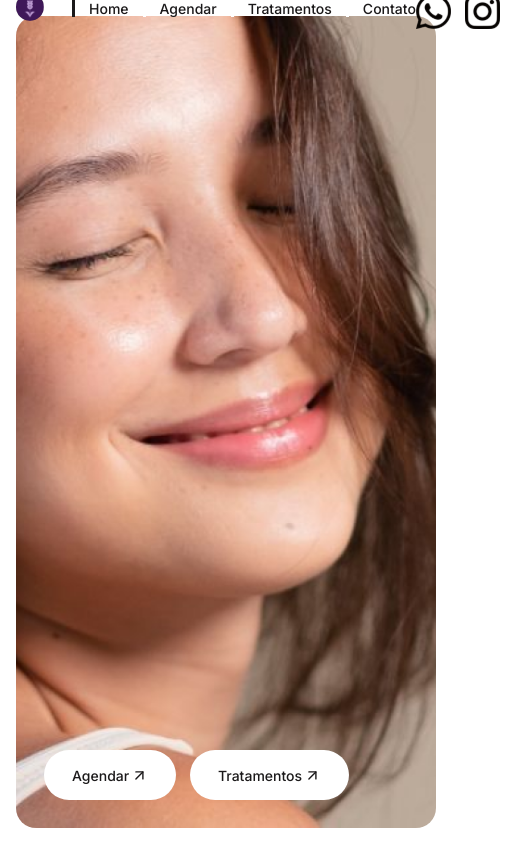
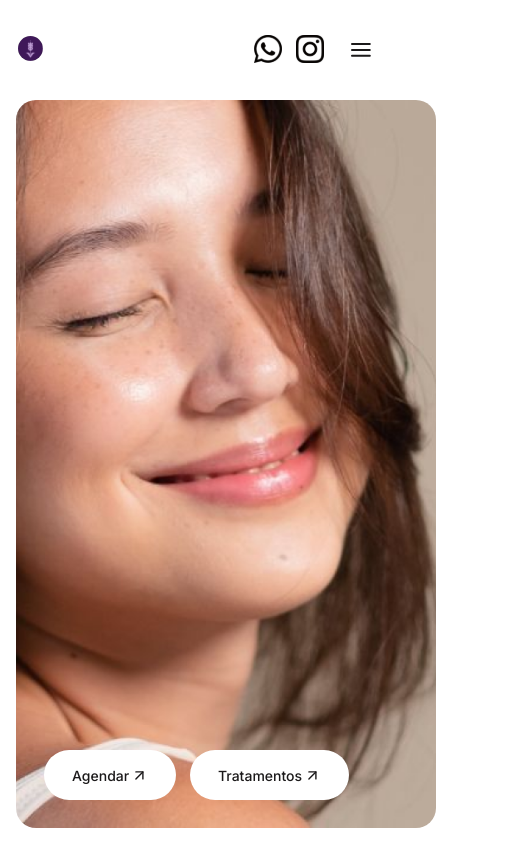
Before and after one commit to ViniciusGabrielll/template-clinica-de-estetica-2-frontend, a React (Vite) app: page / in a window 390 px wide. Shown: the top 844 px of the page, 517 px wide, since content can reach past the window. Built offline with nearby package versions, Linux system fonts and the light colour scheme.

Commit message:
feat: add responsive to all client pages

```diff
--- a/src/components/Footer/Footer.module.css
+++ b/src/components/Footer/Footer.module.css
@@ -2,6 +2,7 @@
     background-color: var(--primary-color);
     padding: var(--default-padding);
     display: flex;
+    min-height: 75vh;
     flex-direction: column;
     gap: var(--default-padding);
     border-top-left-radius: var(--default-border-radius);
--- a/src/components/Header/Header.module.css
+++ b/src/components/Header/Header.module.css
@@ -9,7 +9,7 @@
     align-items: center;
     padding-left: var(--default-padding);
     padding-right: var(--default-padding);
-    height: var(--default-padding);
+    height: var(--header-height);
     align-items: center;
     background-color: var(--white-color);
 }
@@ -42,12 +42,100 @@
 .headerContact {
     display: flex;
     gap: 1rem;
+    height: 2rem;
 }
 
-.headerContact a{
+.headerContact a img{
     height: 2rem;
 }
 
 .markHeader {
     height: 2rem;
 }
+
+.menuButton {
+    display: none;
+    border: none;
+    background: none;
+    padding: 0;
+    cursor: pointer;
+    color: var(--primary-text-color);
+    font-size: 1.8rem;
+}
+
+@media (max-width: 768px) {
+    .header {
+        padding-left: 1.25rem;
+        padding-right: 1.25rem;
+    }
+
+    .headerContent {
+        gap: 0;
+    }
+
+    .nav {
+        position: fixed;
+        top: var(--header-height);
+        left: 0;
+        right: 0;
+        display: flex;
+        flex-direction: column;
+        gap: 0;
+        padding: 1rem 1.25rem;
+        background-color: var(--white-color);
+        transform: translateX(-120%);
+        opacity: 0;
+        visibility: hidden;
+        transition: transform 0.3s ease, visibility 0.3s ease;
+    }
+
+    .navOpen {
+        transform: translateY(0);
+        opacity: 1;
+        visibility: visible;
+    }
+
+    .nav a {
+        width: auto;
+        padding: 1rem;
+        border-left: none;
+        border-bottom: 1px solid #eee;
+    }
+
+    .nav a:hover,
+    .nav a.active {
+        border-left: none;
+        color: var(--primary-text-color);
+    }
+
+    .nav a:last-child {
+        border-bottom: none;
+    }
+
+    .headerContact {
+        align-items: center;
+    }
+
+
+    .menuButton {
+        display: flex;
+        align-items: center;
+        justify-content: center;
+        margin-left: 0.75rem;
+    }
+}
+
+@media (max-width: 480px) {
+    .whatsAppHeader,
+    .instagramHeader {
+        height: 1.7rem;
+    }
+
+    .menuButton {
+        font-size: 1.7rem;
+    }
+
+    .markHeader {
+        height: 1.8rem;
+    }
+}
--- a/src/components/Header/Header.tsx
+++ b/src/components/Header/Header.tsx
@@ -4,39 +4,92 @@ import styles from "./Header.module.css";
 import whatsapp from "../../assets/icons/whatsapp.svg";
 import instagram from "../../assets/icons/instagram.svg";
 import { NavLink } from "react-router-dom";
-
-
+import { FiMenu, FiX } from "react-icons/fi";
+import { useState } from "react";
 
 export default function Header() {
+    const [menuOpen, setMenuOpen] = useState(false);
+
+    const closeMenu = () => {
+        setMenuOpen(false);
+    };
+
     return (
-        <div className={styles.header}>
+        <header className={styles.header}>
             <div className={styles.headerContent}>
-                <NavLink to="/">
+                <NavLink to="/" onClick={closeMenu}>
                     <img className={styles.markHeader} src={data.mark} alt="Logo" />
                 </NavLink>
-                <nav className={styles.nav}>
-                    <NavLink to="/" end className={({ isActive }) =>
-                        isActive ? styles.active : ""
-                    }>Home</NavLink>
-                    <NavLink to="/agendamento" className={({ isActive }) =>
-                        isActive ? styles.active : ""
-                    }>Agendar</NavLink>
-                    <NavLink to="/tratamentos" className={({ isActive }) =>
-                        isActive ? styles.active : ""
-                    }>Tratamentos</NavLink>
-                    <NavLink to="/contato" className={({ isActive }) =>
-                        isActive ? styles.active : ""
-                    }>Contato</NavLink>
+
+                <nav className={`${styles.nav} ${menuOpen ? styles.navOpen : ""}`}>
+                    <NavLink
+                        to="/"
+                        end
+                        onClick={closeMenu}
+                        className={({ isActive }) =>
+                            isActive ? styles.active : ""
+                        }
+                    >
+                        Home
+                    </NavLink>
+
+                    <NavLink
+                        to="/agendamento"
+                        onClick={closeMenu}
+                        className={({ isActive }) =>
+                            isActive ? styles.active : ""
+                        }
+                    >
+                        Agendar
+                    </NavLink>
+
+                    <NavLink
+                        to="/tratamentos"
+                        onClick={closeMenu}
+                        className={({ isActive }) =>
+                            isActive ? styles.active : ""
+                        }
+                    >
+                        Tratamentos
+                    </NavLink>
+
+                    <NavLink
+                        to="/contato"
+                        onClick={closeMenu}
+                        className={({ isActive }) =>
+                            isActive ? styles.active : ""
+                        }
+                    >
+                        Contato
+                    </NavLink>
                 </nav>
             </div>
+
             <div className={styles.headerContact}>
-                <a className={styles.whatsAppHeader} href={data.whatsAppLink} target="_blank" rel="noopener noreferrer">
+                <a
+                    href={data.whatsAppLink}
+                    target="_blank"
+                    rel="noopener noreferrer"
+                >
                     <img src={whatsapp} alt="Ícone do WhatsApp" />
                 </a>
-                <a className={styles.instagramHeader} href={data.instagramLink} target="_blank" rel="noopener noreferrer">
+
+                <a
+                    href={data.instagramLink}
+                    target="_blank"
+                    rel="noopener noreferrer"
+                >
                     <img src={instagram} alt="Ícone do Instagram" />
                 </a>
+
+                <button
+                    className={styles.menuButton}
+                    onClick={() => setMenuOpen(!menuOpen)}
+                    aria-label={menuOpen ? "Fechar menu" : "Abrir menu"}
+                >
+                    {menuOpen ? <FiX /> : <FiMenu />}
+                </button>
             </div>
-        </div>
-    )
+        </header>
+    );
 }
--- a/src/index.css
+++ b/src/index.css
@@ -5,6 +5,8 @@
     --white-color: #FFFFFF;
     --grey-color: #585858;
     --light-grey-color: #F2F2F2;
+
+    --header-height: 100px;
 
     --default-padding: 100px;
     --default-border-radius: 20px;
@@ -47,10 +49,6 @@ body {
     font-style: normal;
 
     margin: 0;
-}
-
-article {
-    min-height: 100vh;
 }
 
 a {
--- a/src/pages/Agendamento/Agendamento.module.css
+++ b/src/pages/Agendamento/Agendamento.module.css
@@ -1,5 +1,6 @@
 .container {
     padding: var(--default-padding);
+    padding-top: var(--header-height);
     height: 100vh;
 }
 
@@ -264,3 +265,16 @@
     color: #c0392b;
     font-size: 0.9rem;
 }
+
+@media (max-width: 768px) {
+
+    .container {
+        padding: var(--default-padding);
+        padding-top: var(--header-height);
+        height: 200vh;
+    }
+
+    .cardsContainer {
+        grid-template-columns: 1fr;
+    }
+}
--- a/src/pages/Home/Home.module.css
+++ b/src/pages/Home/Home.module.css
@@ -1,5 +1,6 @@
 .hero {
     padding: var(--default-padding);
+    padding-top: var(--header-height);
     height: 100vh;
     display: flex;
 }
@@ -19,9 +20,9 @@
 }
 
 .treatments {
+    padding-top: var(--header-height);
     padding-left: var(--default-padding);
     padding-right: var(--default-padding);
-    padding-bottom: var(--default-padding);
     display: flex;
     flex-direction: column;
     gap: 2rem;
@@ -47,17 +48,17 @@
     transition: all 0.3s ease-in-out;
 }
 
-.feedbacks {
+
+.feedbacksImgContainer {
     height: 100vh;
-    padding-left: var(--default-padding);
-    padding-right: var(--default-padding);
-    padding-bottom: var(--default-padding);
+    padding: var(--default-padding);
+    padding-top: var(--header-height);
 }
 
 .feedbacksImg {
     position: relative;
     width: 100%;
-    height: 75%;
+    height: 100%;
     background-size: cover;
     background-position: center;
     border-radius: var(--default-border-radius);
@@ -76,21 +77,20 @@
 }
 
 .feedbacksGrid {
-    position: absolute;
-    height: 250px;
     bottom: 0;
     display: grid;
     grid-template-columns: 1fr 1fr 1fr;
     gap: 2rem;
-    transform: translateY(50%);
+    padding-left: var(--default-padding);
+    padding-right: var(--default-padding);
+    padding-top: var(--default-padding);
+    padding-bottom: var(--header-height);
 }
 
 .feedbackCard {
     position: relative;
-    height: 100%;
-    background-color: var(--white-color);
-    padding: 2rem;
-    border-radius: var(--default-border-radius);
+    min-height: 200px;
+    padding-right: 2rem;
     display: flex;
     flex-direction: column;
     gap: 1rem;
@@ -104,9 +104,8 @@
     display: flex;
     align-items: center;
     justify-content: center;
-    background-color: var(--white-color);
-    bottom: 2rem;
-    right: 2rem;
+    bottom: 0;
+    right: 0;
 }
 
 .feedbackLink:hover {
@@ -125,6 +124,7 @@
 }
 
 .aboutUs {
+    min-height: 100vh;
     width: 75%;
     display: flex;
     flex-direction: column;
@@ -141,3 +141,14 @@
 .aboutUs p {
     font-size: 2rem;
 }
+
+@media (max-width: 768px) {
+    .feedbacksGrid {
+        grid-template-columns: 1fr;
+        gap: 2rem;
+    }
+
+    .feedbackCard {
+        min-height: 150px;
+    }
+}
--- a/src/pages/Home/Home.tsx
+++ b/src/pages/Home/Home.tsx
@@ -29,6 +29,7 @@ function App() {
             </article>
 
             <article className={styles.feedbacks}>
+                <div className={styles.feedbacksImgContainer}>
                     <div className={styles.feedbacksImg} style={{ backgroundImage: `url(${data.feedbacksImg})` }}>
                         <div className={styles.stars}>
                             <FaStar />
@@ -36,6 +37,8 @@ function App() {
                             <FaStar />
                             <FaStar />
                             <FaStar />
+                        </div>
+                    </div>
                 </div>
                 <div className={styles.feedbacksGrid}>
                     {data.feedbacks.map((feedback) => (
@@ -46,13 +49,12 @@ function App() {
                         </div>
                     ))}
                 </div>
-                </div>
             </article>
 
             <article className={styles.aboutUs} id="sobre">
                 <h3 className={styles.aboutUsLabel}>Sobre nós</h3>
                 <p>{data.textAboutUs}</p>
-                <a href="#contato" className="redirect">Localização <FiArrowUpRight /></a>
+                <a className="redirect" href={data.mapsLink} target="_blank" rel="noopener noreferrer">localização <FiArrowUpRight /></a>
             </article>
 
         </>
--- a/src/pages/Tratamentos/Tratamentos.module.css
+++ b/src/pages/Tratamentos/Tratamentos.module.css
@@ -1,6 +1,7 @@
 .services {
     min-height: 100vh;
     padding: var(--default-padding);
+    padding-top: var(--header-height);
     display: flex;
     flex-direction: column;
     gap: 2rem;
@@ -137,3 +138,10 @@
     gap: 0.5rem;
     margin-left: auto;
 }
+
+
+@media (max-width: 768px) {
+    .serviceList {
+        grid-template-columns: 1fr 1fr;
+    }
+}
```
Also changed, not shown: src/pages/Contato/Contato.module.css (+5 -43 lines), src/pages/Contato/Contato.tsx (+5 -41 lines). Lines whose indentation alone changed are shown as unchanged.
